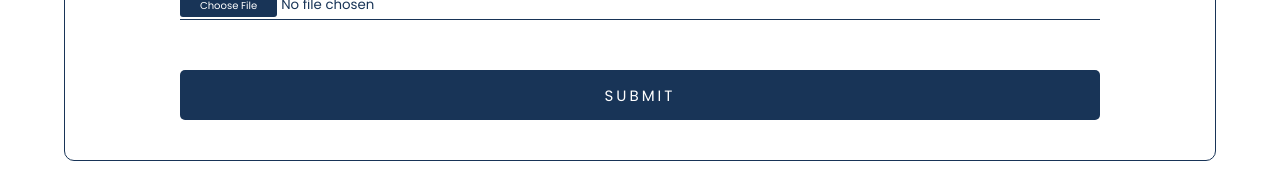
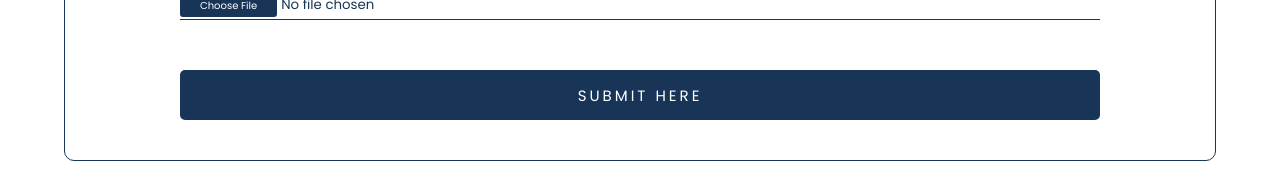
Before and after one commit to AgyapalSingh/React-Templates-Projects, a React (Vite) app: page /careers-page in a window 1280 px wide. Shown: the part 2138-2308 px from the top of the page. Built offline with nearby package versions, Linux system fonts and the light colour scheme.

Commit message:
Testing Git

```diff
--- a/src/Components/Template/Careers.jsx
+++ b/src/Components/Template/Careers.jsx
@@ -243,7 +243,7 @@ const JobsForm = () => {
               )}
 
               <button className="ag-job-submit-btn" type="submit">
-                Submit
+                Submit Here
               </button>
 
               {responseMessage && (
```
